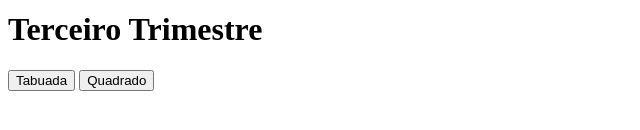
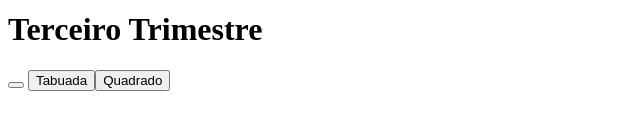
Before and after one commit to paulorodrigues06/primeiroh_3t, a plain HTML site: page index.html in a window 1280 px wide. Shown: the part 228-358 px from the top of the page, without its empty margins (0-640 px from the left). Drawn offline with Linux system fonts and the light colour scheme.

Commit message:
Update index.html

```diff
--- a/index.html
+++ b/index.html
@@ -14,7 +14,8 @@
         <figcaption>[AD]</figcaption>
       </figure>
     <h1>Terceiro Trimestre</h1>
-    <button onclick="minhaTabuada()">Tabuada</button>
+    <button onclick="MeChame()"></button>
+    <button onclick="minhaTabuada(Paulo)">Tabuada<Clique Aqui/button>
     <button onclick="quadrado()">Quadrado</button>
 </body>
 </html>
```
